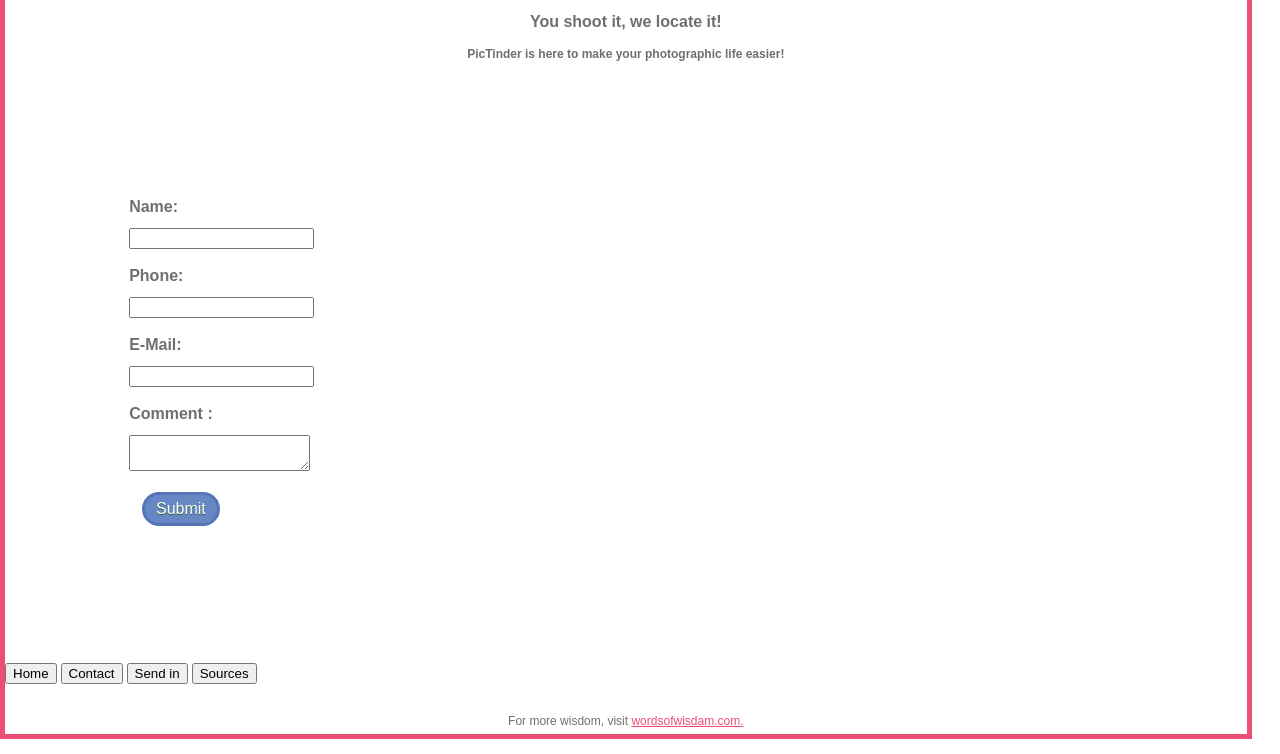
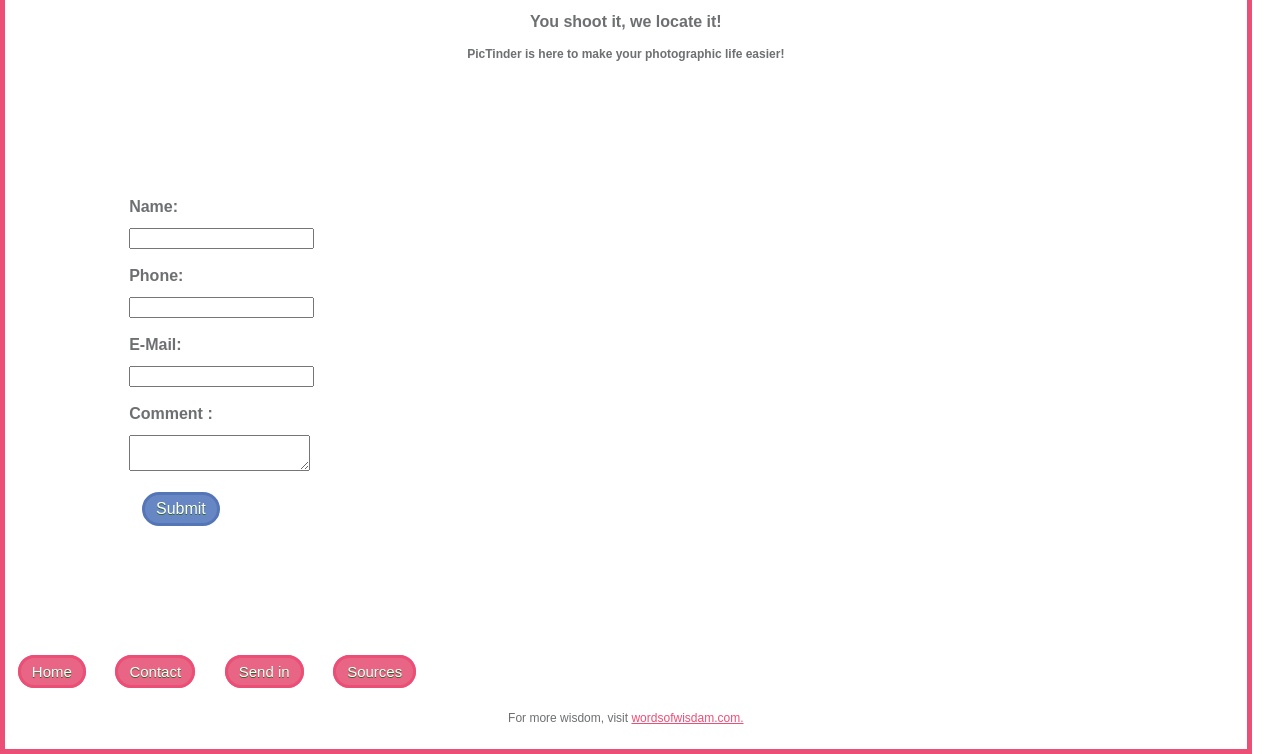
Before and after one commit to lauravr1/pictinder, a plain HTML site: page contactpage.html in a window 1280 px wide. Shown: the part 128-882 px from the top of the page. Drawn offline with Linux system fonts and the light colour scheme.

Commit message:
Update contactpage.html
Final end result

```diff
--- a/contactpage.html
+++ b/contactpage.html
@@ -44,14 +44,15 @@
 
     <footer>
         <nav>
-            <a href="index.html"><button>Home</button></a>
-            <a href="contactpage.html"><button>Contact</button></a>
-            <a href="sendin.html"><button>Send in</button></a>
-            <a href="sources.html"><button>Sources</button></a>
+            <a href="index.html" class="button">Home</a>
+            <a href="contactpage.html" class="button">Contact</a>
+            <a href="sendin.html" class="button">Send in</a>
+            <a href="sources.html" class="button">Sources</a>
         </nav>
 
         <br>
         <p>For more wisdom, visit <a href="https://wordsofwisdam.com/">wordsofwisdam.com.</a></p>
+        <br>
     </footer>
 </body>
 
```
